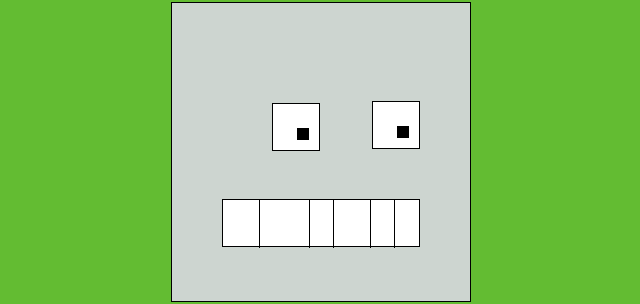
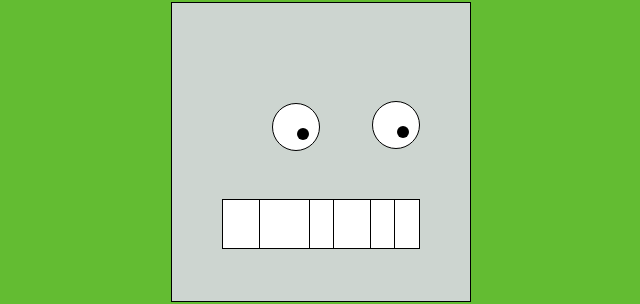
Before and after one commit to anton-chepuryshkin/Robot, a plain HTML site: page index.html in a window 1280 px wide. Shown: the part 97-401 px from the top of the page, 28-668 px from the left. Drawn offline with Linux system fonts and the light colour scheme.

Commit message:
Сделал закругления с помощью border

```diff
--- a/scss/main.scss
+++ b/scss/main.scss
@@ -9,6 +9,7 @@ body {
 	position: relative;
 	left: 24px;
 	top: 24px;
+	border-radius: 50% 50% 50% 50%;
 }
 .telo{
 	@include telo (300px,300px,#cdd5d0,$bor_1,absolute,199px,99px);
@@ -20,6 +21,7 @@ body {
 		position: relative;
 		left: 100px;
 		top: 100px;
+		border-radius: 50% 50% 50% 50%;
 	}
 	.left_glas{
 		@extend .right_glas;
@@ -27,7 +29,7 @@ body {
 		top: 50px;
 	}
 	.rot{
-		@include telo (198px,$h,#ffffff,$bor_1,relative,50px,100px);
+		@include telo (198px,50px,#ffffff,$bor_1,relative,50px,100px);
 		.rot_vl1{
 			@extend %tpl_vl1;
 		}
```
Also changed, not shown: css/main.css, 2 other files.
